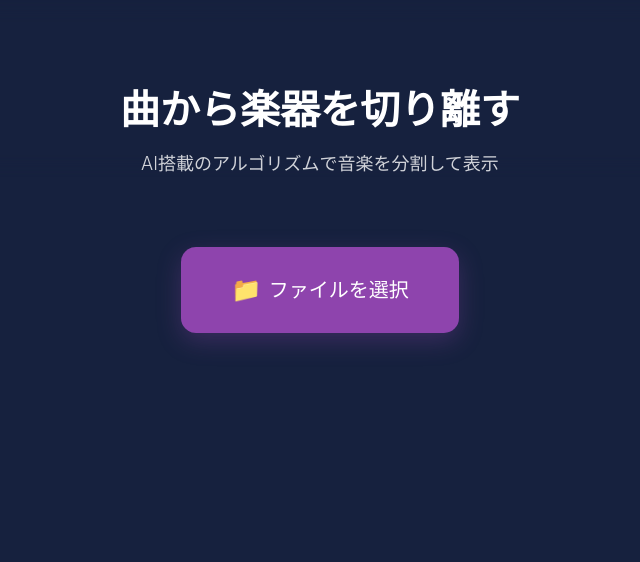
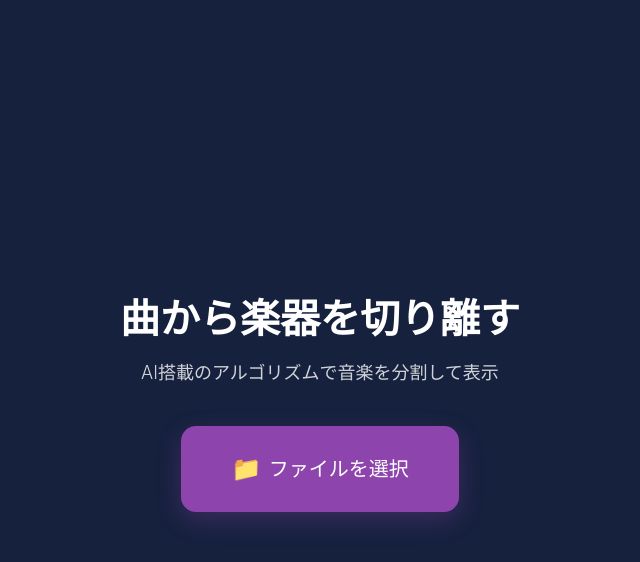
Before and after one commit to TapiloveNeko/music-separator, a React (Create React App) app in the folder frontend/: page / in a window 1280 px wide. Shown: the top 562 px of the page, without its empty margins (320-960 px from the left). Built offline with nearby package versions, Linux system fonts and the light colour scheme.

Commit message:
レイアウト修正

```diff
--- a/frontend/src/App.tsx
+++ b/frontend/src/App.tsx
@@ -100,6 +100,7 @@ const AppContent: React.FC = () => {
 
   return (
     <div className="min-h-screen flex flex-col">
+      {!showUpload && (
         <header className="text-center pt-16 md:pt-32 px-8 md:px-12 backdrop-blur-[10px]">
           <h1 className="text-[2.8rem] md:text-[4rem] font-bold bg-white bg-clip-text text-transparent">
             曲から楽器を切り離す
@@ -108,9 +109,20 @@ const AppContent: React.FC = () => {
             AI搭載のアルゴリズムで音楽を分割して表示
           </p>
         </header>
+      )}
 
-      <main className="flex-1 p-8 md:p-12">
-        {showUpload && <FileUpload />}
+      <main className={`flex-1 p-8 md:p-12 ${showUpload ? 'flex flex-col justify-center items-center' : ''}`}>
+        {showUpload && (
+          <div className="flex flex-col items-center text-center">
+            <h1 className="text-[2.8rem] md:text-[4rem] font-bold bg-white bg-clip-text text-transparent">
+              曲から楽器を切り離す
+            </h1>
+            <p className="text-[1.4rem] md:text-[1.8rem] font-light mt-2 md:mt-4 opacity-80">
+              AI搭載のアルゴリズムで音楽を分割して表示
+            </p>
+            <FileUpload />
+          </div>
+        )}
         <ProcessingStatus />
 
         {showSeparation && (
--- a/frontend/src/components/AudioPlayer/AudioPlayer.tsx
+++ b/frontend/src/components/AudioPlayer/AudioPlayer.tsx
@@ -139,10 +139,8 @@ const AudioPlayer: React.FC = () => {
 
   return (
     <div className="flex flex-col md:flex-row justify-between items-center gap-6 md:gap-12 mt-6 md:mt-12 border-t border-white/10 pt-6 md:pt-12">
-      {/* SP: 秒数inputと再生ボタンをspace-between */}
       <div className="flex flex-col md:flex-row items-center gap-4 md:gap-6 w-full md:w-auto">
         <div className="flex justify-between items-center w-full md:w-auto md:gap-6">
-          {/* SP: 秒数inputを左に */}
           <input
             type="text"
             value={timeInput}
@@ -170,7 +168,6 @@ const AudioPlayer: React.FC = () => {
           </div>
         </div>
 
-        {/* PC: 秒数inputは独立 */}
         <input
           type="text"
           value={timeInput}
@@ -184,10 +181,8 @@ const AudioPlayer: React.FC = () => {
         />
       </div>
 
-      {/* SP: keyとテンポを縦並び、フォーマットとspace-between */}
       <div className="flex flex-col md:flex-row items-center gap-3 md:gap-6 text-center md:text-left w-full md:w-auto">
         <div className="flex justify-between items-center w-full md:w-auto md:block">
-          {/* keyとテンポを縦並び */}
           <div className="flex flex-col gap-1 text-left md:text-left">
             <div className="whitespace-nowrap">
               <span className="text-[1.2rem] md:text-[1.4rem] text-white">音楽調: </span>
@@ -198,7 +193,6 @@ const AudioPlayer: React.FC = () => {
               <span className="text-[1.2rem] md:text-[1.4rem] font-medium">{audioInfo?.tempo || '取得できませんでした'}</span>
             </div>
           </div>
-          {/* フォーマット（SPのみ） */}
           <div className="whitespace-nowrap md:hidden text-right">
             <span className="text-[1.2rem] text-white">フォーマット: </span>
             <span className="text-[1.2rem] font-medium">mp3</span>
@@ -211,20 +205,17 @@ const AudioPlayer: React.FC = () => {
           <span className="text-[1.4rem] text-white">フォーマット: </span>
           <span className="text-[1.4rem] font-medium">mp3</span>
         </div>
-        {/* SP: ボタンを横並び、PC: 縦並び */}
         <div className="flex flex-row md:flex-col items-center gap-3 md:gap-4 w-full md:w-auto">
-          {/* SP: 新しい曲選択が左 */}
           <button
             onClick={resetApp}
-            className="flex-1 md:flex-none bg-danger border-none rounded-[10px] py-4 md:py-5 px-6 md:px-12 text-[1.4rem] md:text-[1.6rem] font-medium text-white cursor-pointer transition-all duration-300 shadow-[0_4px_15px_rgba(231,76,60,0.3)] hover:translate-y-[2px] hover:shadow-none order-1 md:order-2"
+            className="flex-1 md:w-full bg-danger border-none rounded-[10px] py-4 md:py-5 px-6 md:px-12 text-[1.4rem] md:text-[1.6rem] font-medium text-white cursor-pointer transition-all duration-300 shadow-[0_4px_15px_rgba(231,76,60,0.3)] hover:translate-y-[2px] hover:shadow-none order-1 md:order-2"
           >
             新しい曲を選択
           </button>
-          {/* SP: 保存が右 */}
           <button
             onClick={exportTracks}
             disabled={!canExport}
-            className="flex-1 md:flex-none bg-success border-none rounded-[10px] py-4 md:py-5 px-6 md:px-12 text-[1.4rem] md:text-[1.6rem] font-medium text-white cursor-pointer transition-all duration-300 shadow-[0_4px_15px_rgba(46,204,113,0.3)] hover:translate-y-[2px] hover:shadow-none disabled:opacity-60 disabled:cursor-not-allowed disabled:transform-none order-2 md:order-1"
+            className="flex-1 md:w-full bg-success border-none rounded-[10px] py-4 md:py-5 px-6 md:px-12 text-[1.4rem] md:text-[1.6rem] font-medium text-white cursor-pointer transition-all duration-300 shadow-[0_4px_15px_rgba(46,204,113,0.3)] hover:translate-y-[2px] hover:shadow-none disabled:opacity-60 disabled:cursor-not-allowed disabled:transform-none order-2 md:order-1"
           >
             保存
           </button>
--- a/frontend/src/components/FileUpload/FileUpload.tsx
+++ b/frontend/src/components/FileUpload/FileUpload.tsx
@@ -19,7 +19,7 @@ const FileUpload: React.FC = () => {
   const isProcessing = state.processingStatus.status !== 'idle';
 
   return (
-    <div className="flex flex-col items-center min-h-[300px] md:min-h-[400px] text-center mt-8 md:mt-16">
+    <div className="flex flex-col items-center text-center mt-12 md:mt-16">
       <button
         onClick={handleUploadClick}
         disabled={isProcessing}
```
Lines whose indentation alone changed are shown as unchanged.
